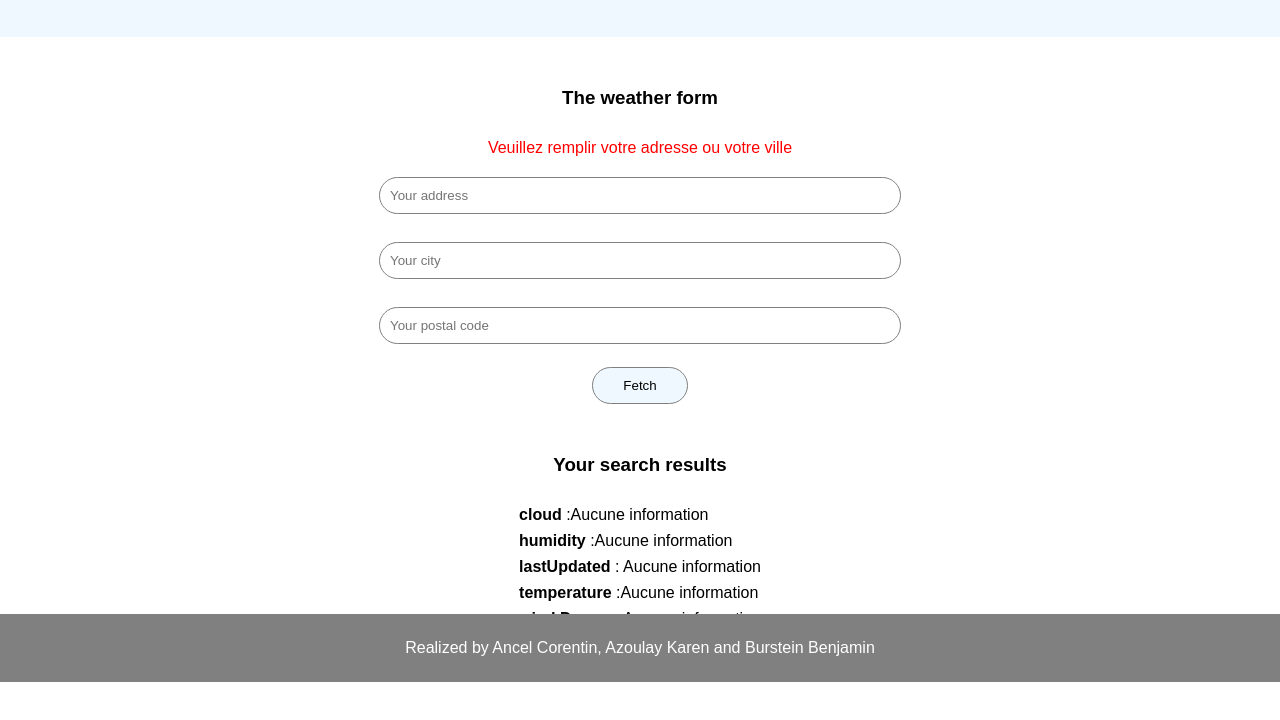
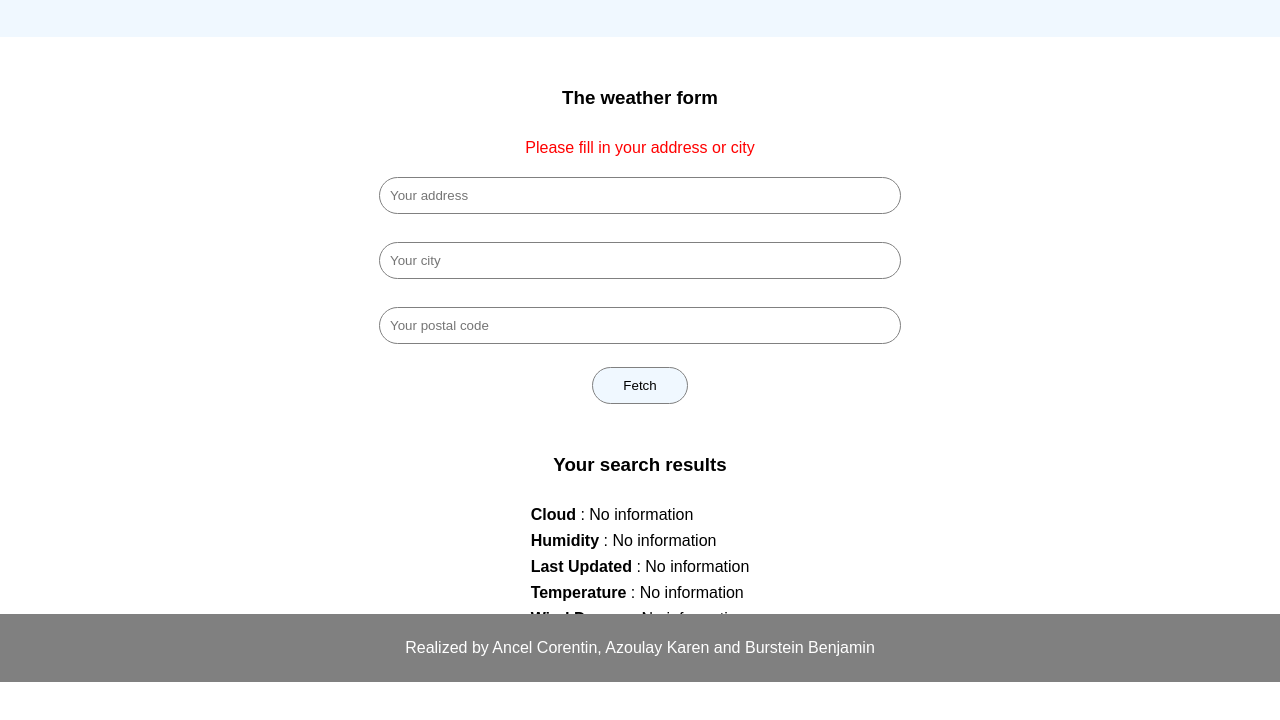
Before and after one commit to Karen160/tp-opensource, a plain HTML site: page src/index.html in a window 1280 px wide. Both pictures are taken after a click on the button "Fetch". Shown: the part 118-838 px from the top of the page. Before the commit the page ends 800 px from the top, so only its background shows below. Drawn offline with Linux system fonts and the light colour scheme.

Commit message:
FIX css & text in english

```diff
--- a/src/main.js
+++ b/src/main.js
@@ -55,12 +55,12 @@ const windKmhParagraph = document.getElementById("wind-kmh");
 
   //function for use previous function on the same time + manage the dom and display data in it + validator of inputs and data  value
   async function getData() {
-      cloudParagraph.innerHTML = "<strong>cloud</strong> :";
-      humidityParagraph.innerHTML = "<strong>humidity</strong> :";
-      lastUpdatedParagraph.innerHTML =  "<strong>lastUpdated</strong> : ";
-      temperatureParagraph.innerHTML = "<strong>temperature</strong> :" ;
-      windDegreeParagraph.innerHTML = "<strong>wind Degree</strong>  :" ;
-      windKmhParagraph.innerHTML = "<strong>wind Speed</strong>  :" ;
+      cloudParagraph.innerHTML = "<strong>Cloud</strong> : ";
+      humidityParagraph.innerHTML = "<strong>Humidity</strong> : ";
+      lastUpdatedParagraph.innerHTML =  "<strong>Last Updated</strong> : ";
+      temperatureParagraph.innerHTML = "<strong>Temperature</strong> : " ;
+      windDegreeParagraph.innerHTML = "<strong>Wind Degree</strong> : " ;
+      windKmhParagraph.innerHTML = "<strong>Wind Speed</strong> : " ;
 
       let addressValue = addressInput.value;
       let cityValue = cityInput.value;
@@ -73,7 +73,7 @@ const windKmhParagraph = document.getElementById("wind-kmh");
       } else {
         // else display error message and set data to null
         var data = null;
-        document.getElementById("errorMessage").innerHTML ="Veuillez remplir votre adresse ou votre ville";
+        document.getElementById("errorMessage").innerHTML ="Please fill in your address or city";
         document.getElementById("errorDiv").style.display = "flex";
       }
 
@@ -86,12 +86,12 @@ const windKmhParagraph = document.getElementById("wind-kmh");
         windDegreeParagraph.innerHTML += data.wind_degree + " degree";
         windKmhParagraph.innerHTML += data.wind_kph + " Km/h";
       }else {
-        cloudParagraph.innerHTML += "Aucune information" ;
-        humidityParagraph.innerHTML += "Aucune information";
-        lastUpdatedParagraph.innerHTML += "Aucune information";
-        temperatureParagraph.innerHTML += "Aucune information";
-        windDegreeParagraph.innerHTML += "Aucune information";
-        windKmhParagraph.innerHTML += "Aucune information";
+        cloudParagraph.innerHTML += "No information" ;
+        humidityParagraph.innerHTML += "No information";
+        lastUpdatedParagraph.innerHTML += "No information";
+        temperatureParagraph.innerHTML += "No information";
+        windDegreeParagraph.innerHTML += "No information";
+        windKmhParagraph.innerHTML += "No information";
       }
   }
 
--- a/src/style.css
+++ b/src/style.css
@@ -47,6 +47,10 @@ button:hover{
     cursor: pointer;
 }
 
+main{
+    margin-bottom: 200px;
+}
+
 #errorDiv{
     width: 100%;
 }
@@ -81,8 +85,4 @@ footer{
     input{
         width: 80%;
     }
-
-    main{
-        margin-bottom: 200px;
-    }
 }
```
